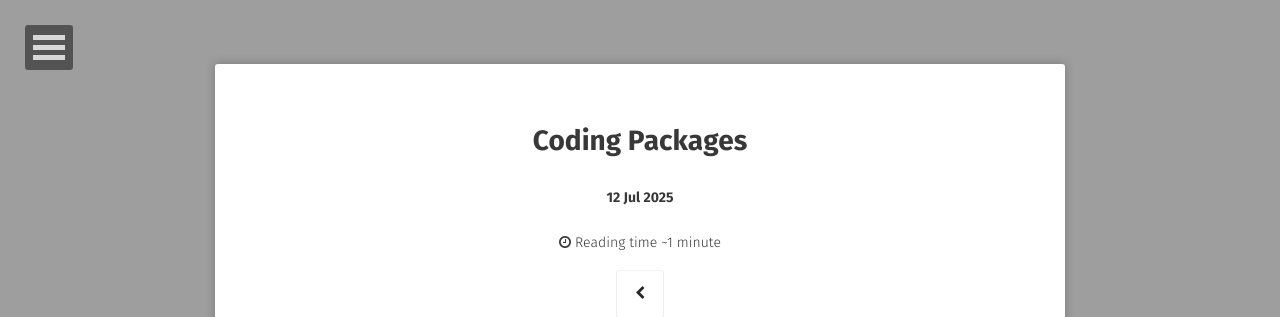
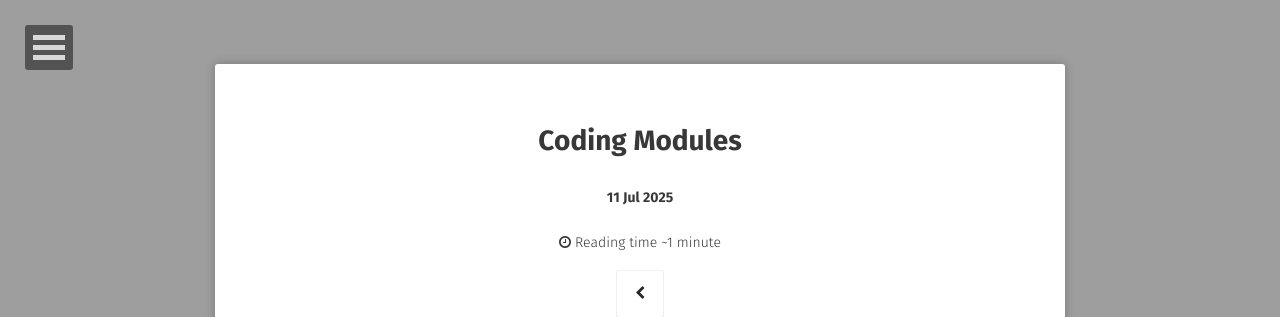
Before and after one commit to o7878x/o7878x.github.io, a Jekyll site: the page built from _posts/2025-07-11-coding-modules.md, in a window 1280 px wide. Shown: the top 317 px of the page. Built offline with Jekyll 4.4.1, drawn with Linux system fonts in a browser that asks for light colours; some web fonts are replaced; comment, search, counter and statistics services are not loaded.

```diff
--- a/_posts/2025-07-12-coding-packages.md
+++ b/_posts/2025-07-11-coding-modules.md
@@ -1,7 +1,7 @@
 ---
 layout: post
-title: "Coding Packages"
-date: 2025-07-12
+title: "Coding Modules"
+date: 2025-07-11
 excerpt: "A menu of coding tools"
 comments: true
 tag:
```
